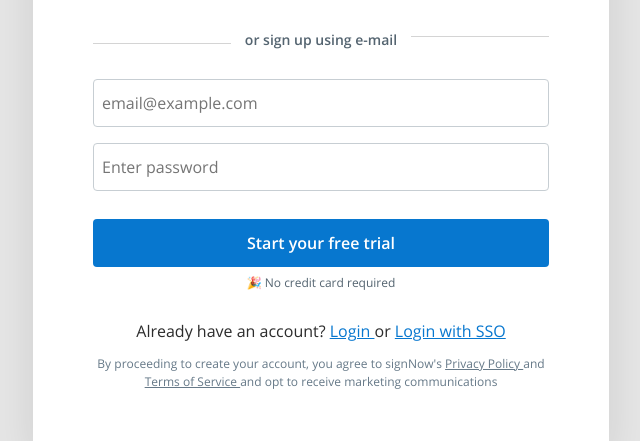
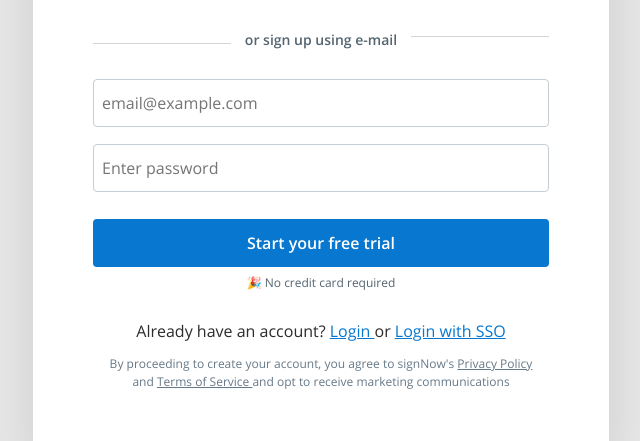
Before and after one commit to Burmistrova89/signNow_test, a website: page src/index.pug in a window 1280 px wide. Shown: the part 346-787 px from the top of the page, 319-959 px from the left. Drawn offline with nearby package versions, Linux system fonts and the light colour scheme; files that its build step writes are made by us from their sources; files whose address does not match are found by name; a web font is replaced by a local one.

Commit message:
first commit

```diff
--- a/src/scss/style.scss
+++ b/src/scss/style.scss
@@ -68,7 +68,7 @@ body {
   padding: 60px;
   margin: 0px auto 56px;
   //max-width: 552px;
-  max-width: 576$ touch .gitignorepx;
+  max-width: 576px;
   min-width: 320px;
   box-sizing: border-box;
   &__title{
@@ -94,7 +94,7 @@ body {
     height: 32px;
     text-align: center;
     overflow: hidden;
-    margin-bottom: 20px;
+    margin-bottom: 5px;
     font-style: normal;
     font-weight: 400;
     font-size: 14px;
@@ -123,14 +123,14 @@ body {
     position: relative;
     display: flex;
     flex-direction: column;
-    margin-bottom: 12px;
+    margin-bottom: 25px;
   }
   &__submit{
     margin-bottom: 8px;
   }
   &__input {
       padding: 8px;
-      margin-bottom: 16px;
+      margin: 15px 0 2px;
       border: 1px solid #C7CED3;
       box-sizing: border-box;
       border-radius: 4px;
@@ -204,7 +204,7 @@ body {
       font-size: 12px;
       line-height: 18px;
       color: #667988;
-      margin: 0;
+      margin: 0 5px;
     }
     a {
       text-decoration: underline;
@@ -301,7 +301,6 @@ body {
   font-family: "Open Sans Semibold";
   font-size: 12px;
   line-height: 16px;
-  position: absolute;
   bottom: -5px;
   left: 8px;
 }
@@ -378,10 +377,6 @@ body {
   .js-validate-error-label {
     font-size: 11px;
   }
-  .header {
-   // margin-top: 48px;
-   // margin-bottom: 48px;
-  }
 }
 
 @media screen and (max-width:480px) {
```
Also changed, not shown: dist/css/style.min.css, src/scss/style.css.
